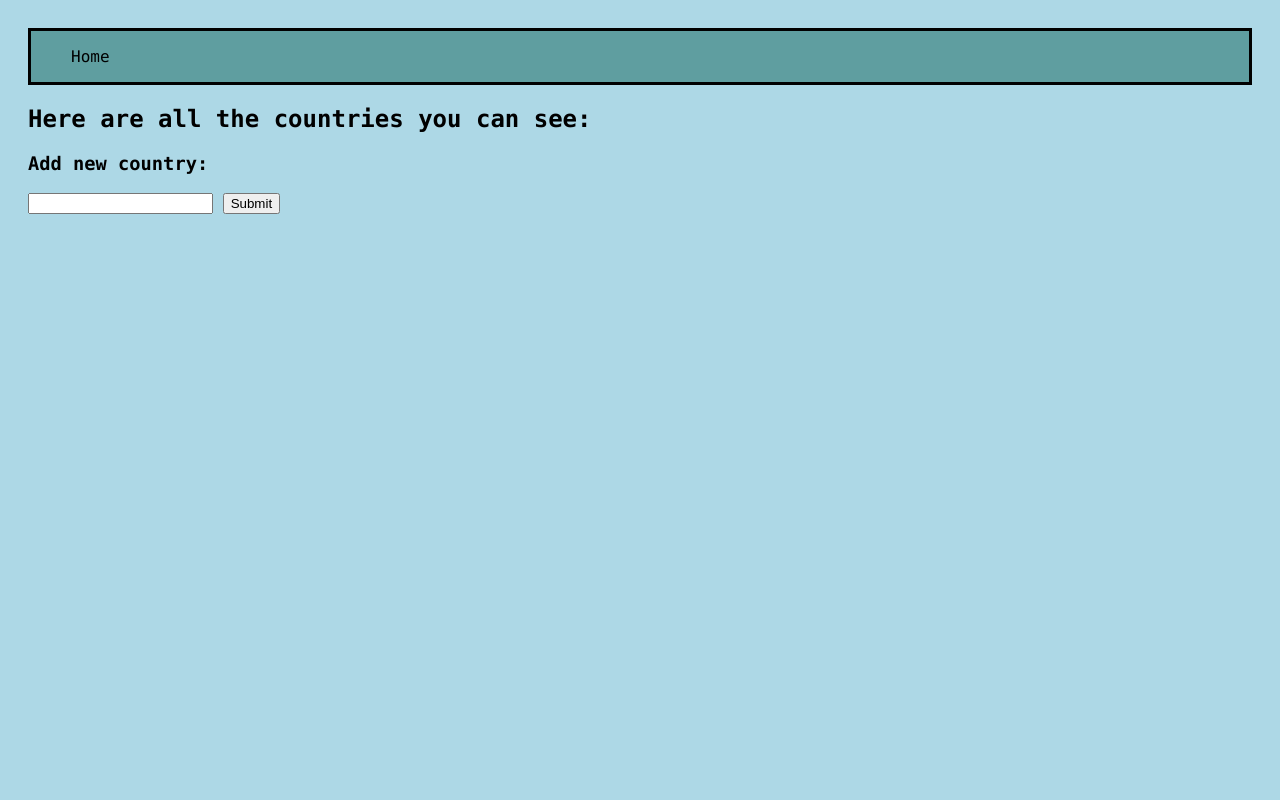
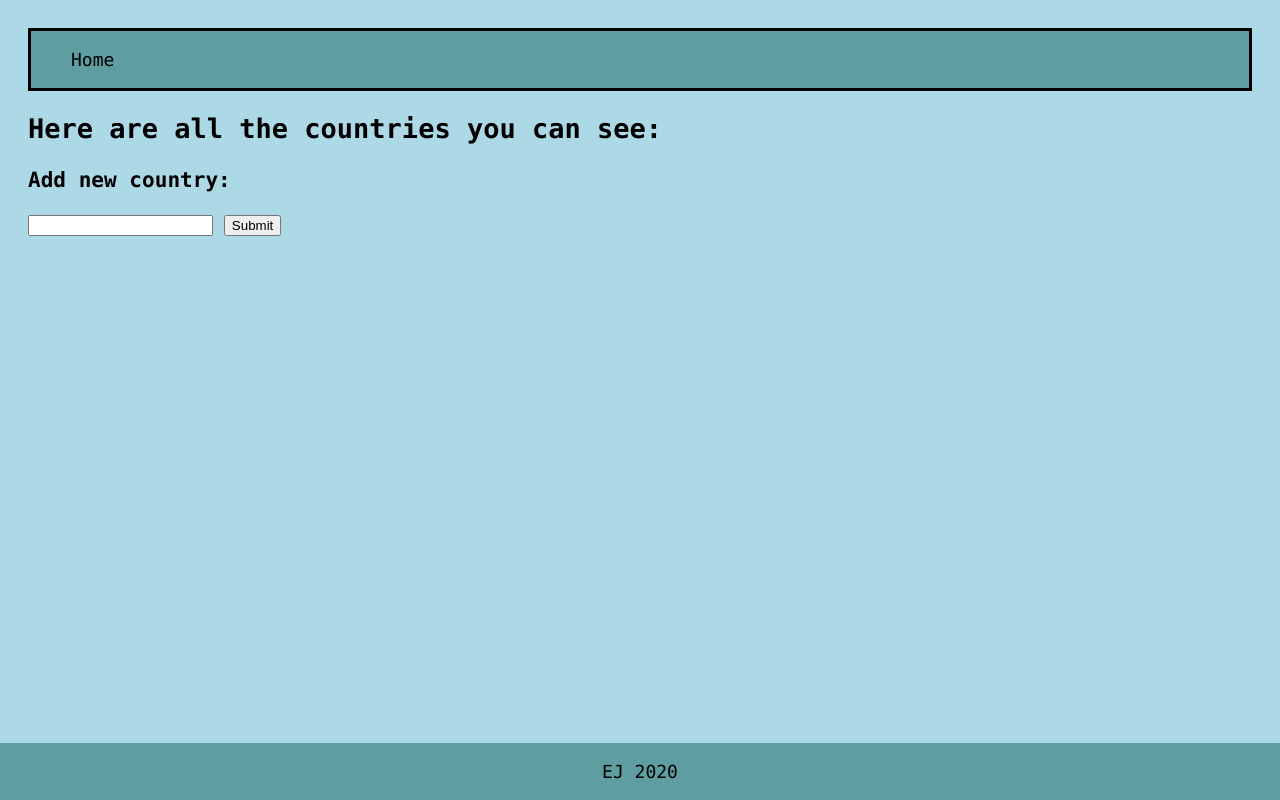
Before and after one commit to Volsund/Controller, a PHP site: page /app/View/Countries/index.php in a window 1280 px wide. Run offline with PHP 8.4, Linux system fonts and the light colour scheme; the template is opened without the code that fills it, so the values that code supplies are empty.

Commit message:
new commit

```diff
--- a/app/View/Countries/index.php
+++ b/app/View/Countries/index.php
@@ -39,5 +39,9 @@
     <button type="submit">Submit</button>
 </form>
 
+<div class="footer">
+    <p>EJ 2020</p>
+</div>
+
 </body>
 </html>
--- a/app/View/Countries/show.php
+++ b/app/View/Countries/show.php
@@ -36,5 +36,9 @@
     <button type="submit">Submit</button>
 </form>
 
+<div class="footer">
+    <p>EJ 2020</p>
+</div>
+
 </body>
 </html>
--- a/app/public/css/style.css
+++ b/app/public/css/style.css
@@ -3,6 +3,7 @@ body{
     background: lightblue;
     padding: 20px;
     font-family: "Lucida Console", Courier, monospace;
+    font-size: large;
 }
 
 header{
@@ -11,8 +12,13 @@ header{
     background: cadetblue;
 }
 
-.header__inner{
-    text-align: left;
+.footer{
+ position:fixed;
+    left:0;
+    bottom:0;
+    width: 100%;
+    background-color:cadetblue;
+    text-align: center;
 }
 a{
     text-decoration: none;
```
